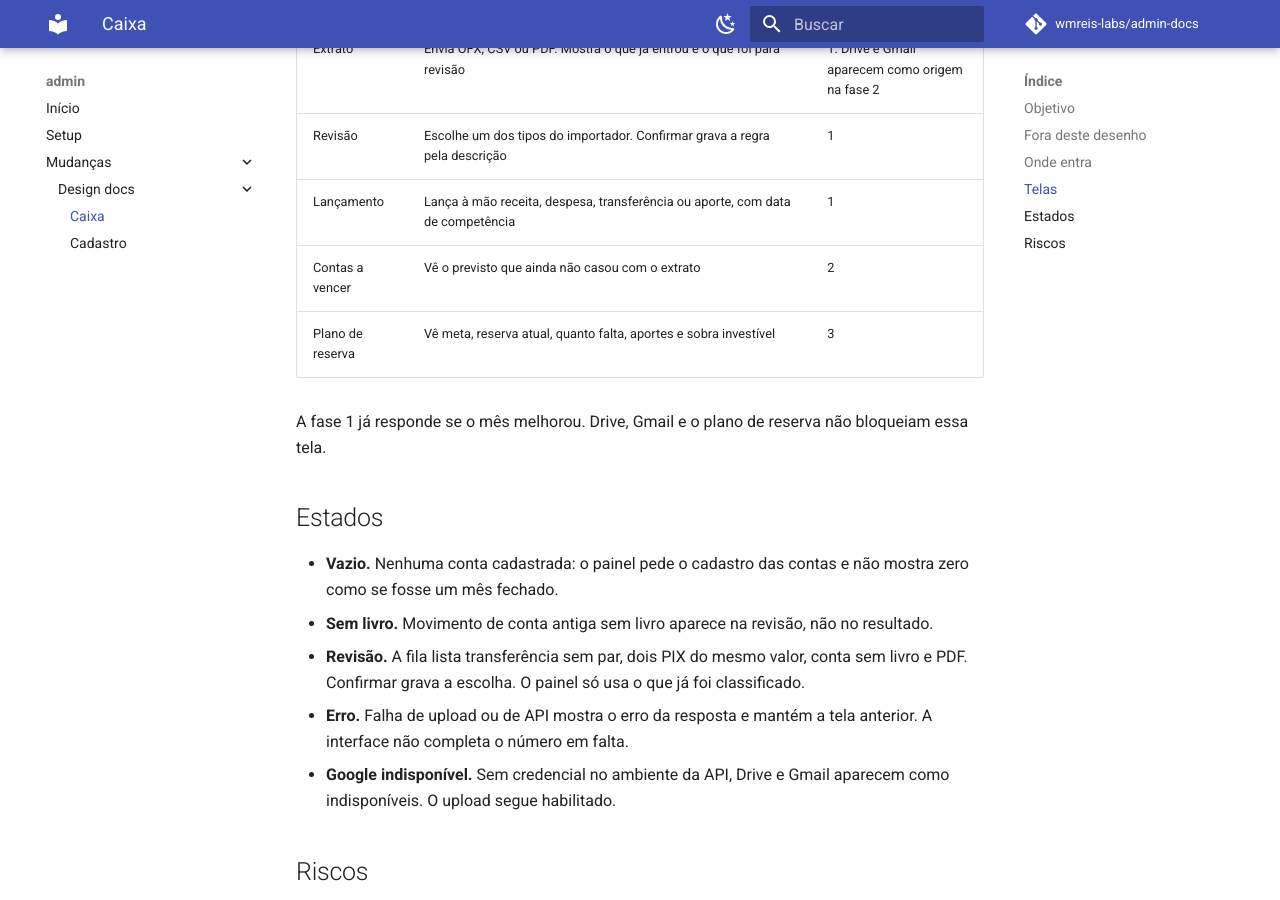
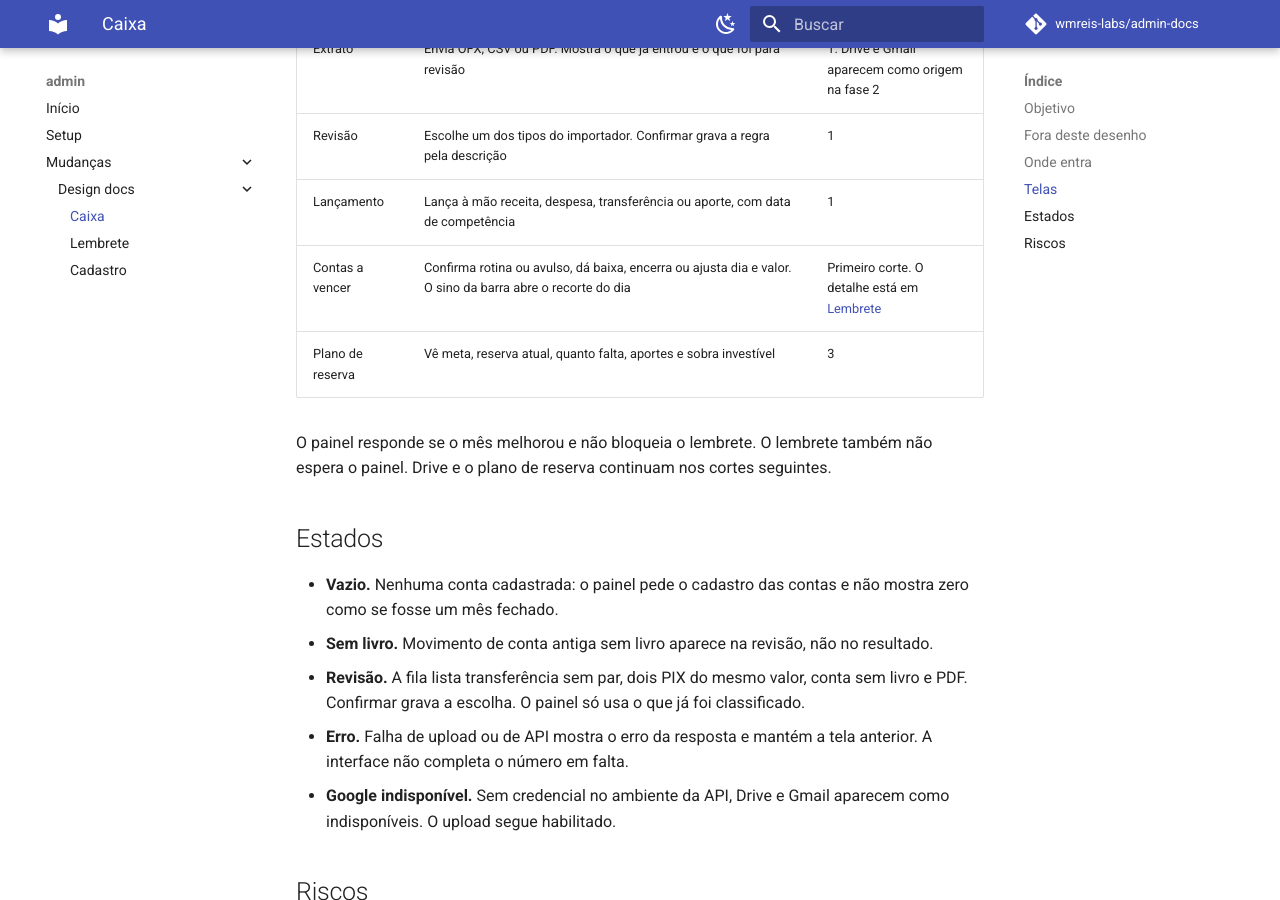
Before and after one commit to wmreis-labs/admin-docs, an MkDocs documentation site: the page built from docs/mudancas/design/2026-09-27-caixa-admin.md, in a window 1280 px wide and 900 px high, scrolled down 1177 px. Built offline with MkDocs 1.6.1 and Material for MkDocs 9.7.7, drawn with Linux system fonts in a browser that asks for light colours; comment, search, counter and statistics services are not loaded.

Commit message:
docs: desenhar o sino e as contas a vencer

```diff
--- a/docs/mudancas/design/2026-09-27-caixa-admin.md
+++ b/docs/mudancas/design/2026-09-27-caixa-admin.md
@@ -30,10 +30,10 @@ Login, layout autenticado e o cliente `admin/src/services/api/baseApi.ts` perman
 | Extrato | Envia OFX, CSV ou PDF. Mostra o que já entrou e o que foi para revisão | 1. Drive e Gmail aparecem como origem na fase 2 |
 | Revisão | Escolhe um dos tipos do importador. Confirmar grava a regra pela descrição | 1 |
 | Lançamento | Lança à mão receita, despesa, transferência ou aporte, com data de competência | 1 |
-| Contas a vencer | Vê o previsto que ainda não casou com o extrato | 2 |
+| Contas a vencer | Confirma rotina ou avulso, dá baixa, encerra ou ajusta dia e valor. O sino da barra abre o recorte do dia | Primeiro corte. O detalhe está em [Lembrete](2026-10-17-lembrete-admin.md) |
 | Plano de reserva | Vê meta, reserva atual, quanto falta, aportes e sobra investível | 3 |
 
-A fase 1 já responde se o mês melhorou. Drive, Gmail e o plano de reserva não bloqueiam essa tela.
+O painel responde se o mês melhorou e não bloqueia o lembrete. O lembrete também não espera o painel. Drive e o plano de reserva continuam nos cortes seguintes.
 
 ## Estados
 
--- a/mkdocs.yml
+++ b/mkdocs.yml
@@ -67,6 +67,7 @@ nav:
       - Design docs:
           - mudancas/design/index.md
           - Caixa: mudancas/design/2026-09-27-caixa-admin.md
+          - Lembrete: mudancas/design/2026-10-17-lembrete-admin.md
           - Cadastro: mudancas/design/2026-10-11-cadastro-admin.md
 
 extra:
```
Also changed, not shown: docs/mudancas/design/2026-10-17-lembrete-admin.md (added, +49 -0 lines), docs/mudancas/design/index.md (+1 -0 lines).
